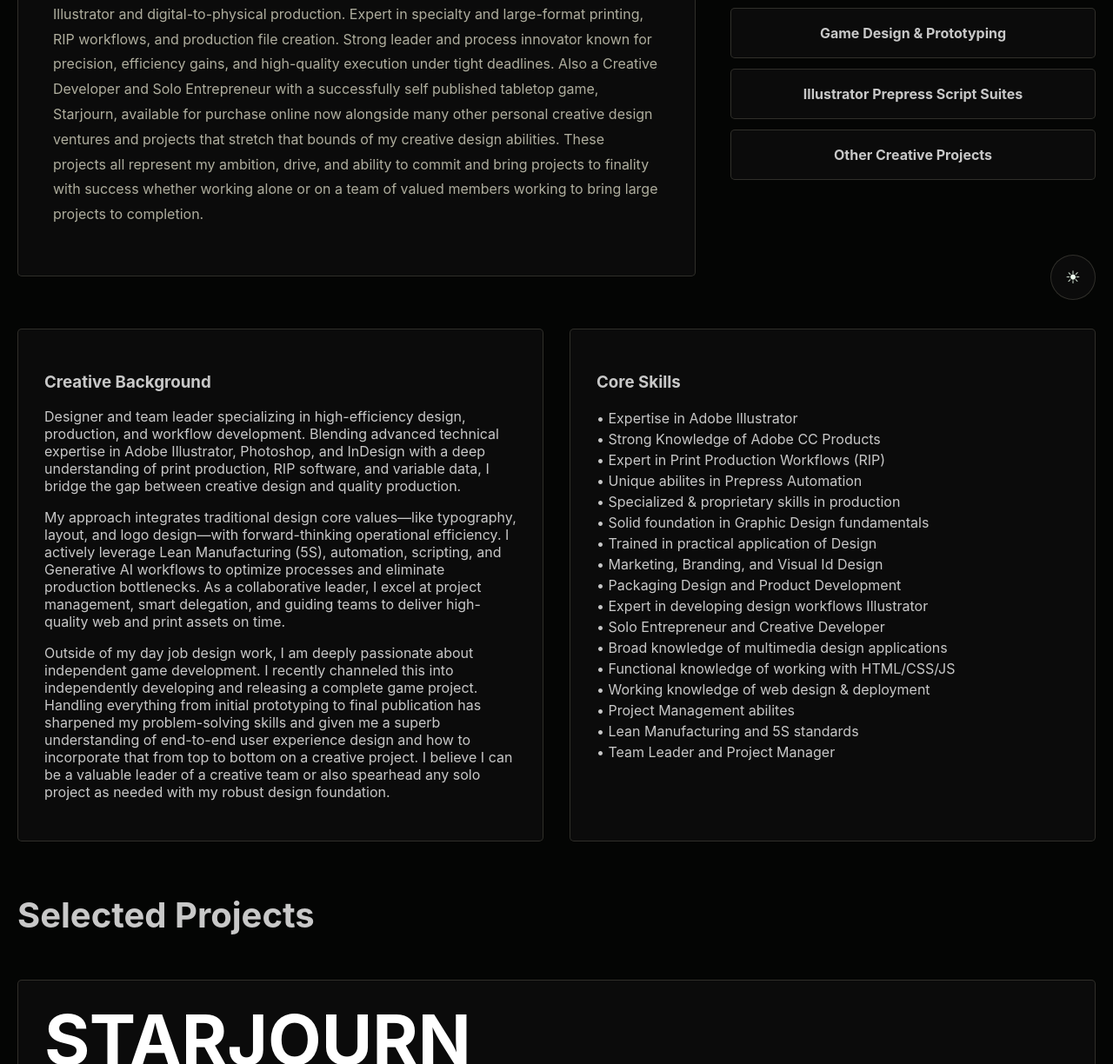
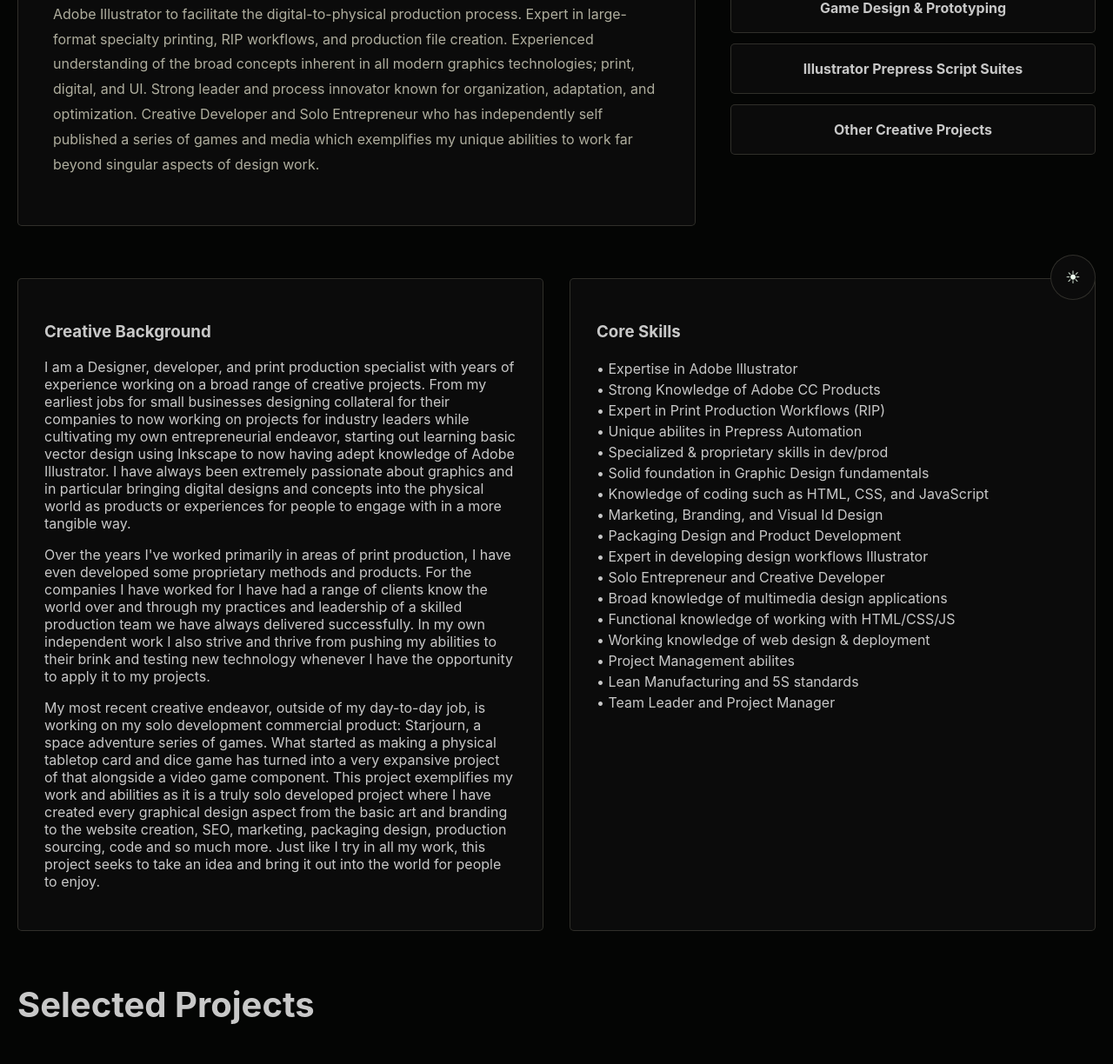
Before and after one commit to smurphshire/smurphshire.github.io, a plain HTML site: page index.html in a window 1280 px wide. Shown: the part 435-1659 px from the top of the page at 87% size. Drawn offline with Linux system fonts and the light colour scheme.

Commit message:
Revised index.html

```diff
--- a/index.html
+++ b/index.html
@@ -1039,14 +1039,10 @@ Creative Developer<br>
 
 
 <p>
-Graphic Designer and Print Specialist with 10+ years of advanced experience in Adobe Illustrator and digital-to-physical production.
-Expert in specialty and large-format printing, RIP workflows, and production file creation. Strong leader and process innovator known for precision,
-efficiency gains, and high-quality execution under tight deadlines.  Also a Creative Developer and Solo Entrepreneur with a
-successfully self published tabletop game, Starjourn,
-available for purchase online now alongside many other personal creative design ventures and projects that stretch that bounds of my creative design abilities.
-These projects all represent my ambition, drive, and ability to commit and bring projects to finality with success whether working alone or on a team of valued members working
-to bring large projects to completion.
-
+Graphic Designer and Print Specialist with 10+ years of advanced experience working with Adobe Illustrator to facilitate the digital-to-physical production process.
+Expert in large-format specialty printing, RIP workflows, and production file creation.  Experienced understanding of the broad concepts inherent in all modern graphics technologies;
+print, digital, and UI. Strong leader and process innovator known for organization, adaptation, and optimization.  Creative Developer and Solo Entrepreneur who has independently self
+published a series of games and media which exemplifies my unique abilities to work far beyond singular aspects of design work.
 
 </p>
 
@@ -1331,19 +1327,19 @@ Creative Background
 
 <p>
 
-Designer and team leader specializing in high-efficiency design, production, and workflow development.
-Blending advanced technical expertise in Adobe Illustrator, Photoshop, and InDesign with a deep understanding of print production,
-RIP software, and variable data, I bridge the gap between creative design and quality production.</p>
+I am a Designer, developer, and print production specialist with years of experience working on a broad range of creative projects.
+ From my earliest jobs for small businesses designing collateral for their companies to now working on projects for industry leaders while cultivating my own entrepreneurial endeavor,
+ starting out learning basic vector design using Inkscape to now having adept knowledge of Adobe Illustrator.  I have always been extremely passionate about graphics and in particular
+ bringing digital designs and concepts into the physical world as products or experiences for people to engage with in a more tangible way.   </p>
 <p>
-My approach integrates traditional design core values—like typography, layout, and logo design—with forward-thinking operational efficiency.
-I actively leverage Lean Manufacturing (5S), automation, scripting, and Generative AI workflows to optimize processes and eliminate production bottlenecks.
-As a collaborative leader, I excel at project management, smart delegation, and guiding teams to deliver high-quality web and print assets on time.</p>
+Over the years I've worked primarily in areas of print production, I have even developed some proprietary methods and products.  For the companies
+I have worked for I have had a range of clients know the world over and through my practices and leadership of a skilled production team we have always delivered successfully.
+In my own independent work I also strive and thrive from pushing my abilities to their brink and testing new technology whenever I have the opportunity to apply it to my projects.</p>
 <p>
-Outside of my day job design work, I am deeply passionate about independent game development. I recently channeled this into independently
-developing and releasing a complete game project. Handling everything from initial prototyping to final publication has sharpened my problem-solving skills
-and given me a superb understanding of end-to-end user experience design and how to incorporate that from top to bottom on a creative project.
-I believe I can be a valuable leader of a creative team or also spearhead any solo project as needed with my robust design foundation.
-
+My most recent creative endeavor, outside of my day-to-day job, is working on my solo development commercial product: Starjourn, a space adventure series of games.
+What started as making a physical tabletop card and dice game has turned into a very expansive project of that alongside a video game component.
+This project exemplifies my work and abilities as it is a truly solo developed project where I have created every graphical design aspect from the basic art and branding to the website creation,
+SEO, marketing, packaging design, production sourcing, code and so much more.  Just like I try in all my work, this project seeks to take an idea and bring it out into the world for people to enjoy.
 </p>
 
 </div>
@@ -1360,9 +1356,9 @@ Core Skills
 • Strong Knowledge of Adobe CC Products<br>
 • Expert in Print Production Workflows (RIP)<br>
 • Unique abilites in Prepress Automation<br>
-• Specialized & proprietary skills in production<br>
+• Specialized & proprietary skills in dev/prod<br>
 • Solid foundation in Graphic Design fundamentals<br>
-• Trained in practical application of Design<br>
+• Knowledge of coding such as HTML, CSS, and JavaScript<br>
 • Marketing, Branding, and Visual Id Design<br>
 • Packaging Design and Product Development<br>
 • Expert in developing design workflows Illustrator<br>
@@ -1882,7 +1878,7 @@ closeLightbox();
 );
 
 
-// Copyright SPM 2026
+
 
 </script>
 
```
